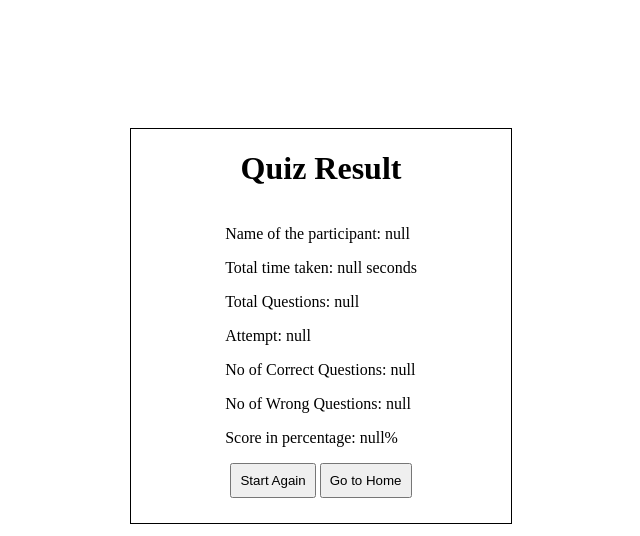
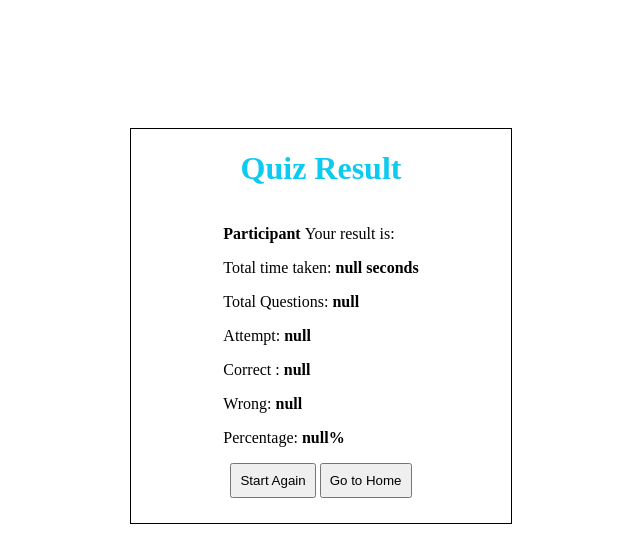
Before and after one commit to meTusharsirswa/Quiz-assignment, a plain HTML site: page result.html in a window 1280 px wide. Shown: the whole page, without its empty margins (319-959 px from the left). Drawn offline with Linux system fonts and the light colour scheme.

Commit message:
some changes

```diff
--- a/result.html
+++ b/result.html
@@ -21,6 +21,9 @@
       padding: 8px;
       cursor: pointer;
     }
+    h1{
+      color: #0dcaf0;;
+    }
   </style>
   <body>
     <div class="container">
--- a/script/result.js
+++ b/script/result.js
@@ -1,6 +1,9 @@
 window.onload = function() {
     // Retrieve result details from localStorage
     var participantName = localStorage.getItem('userName');
+    if (!participantName) {
+        participantName = "Participant"; // Assign default name
+    }
     var totalTimeTaken = localStorage.getItem('totalTimeTaken');
     var totalQuestions = localStorage.getItem('totalQuestions');
     var attempts = localStorage.getItem('attempts');
@@ -12,13 +15,13 @@ window.onload = function() {
     // Display result details
     var resultDetails = document.getElementById('resultDetails');
     resultDetails.innerHTML = `
-        <p>Name of the participant: ${participantName}</p>
-        <p>Total time taken: ${totalTimeTaken} seconds</p>
-        <p>Total Questions: ${totalQuestions}</p>
-        <p>Attempt: ${attempts}</p>
-        <p>No of Correct Questions: ${correctQuestions}</p>
-        <p>No of Wrong Questions: ${wrongQuestions}</p>
-        <p>Score in percentage: ${scorePercentage}%</p>
+        <p> <strong>${participantName} </strong> Your result is:</p>
+        <p>Total time taken: <strong>${totalTimeTaken} seconds </strong></p>
+        <p>Total Questions: <strong>${totalQuestions} </strong></p>
+        <p>Attempt: <strong> ${attempts} </strong></p>
+        <p> Correct : <strong> ${correctQuestions} </strong></p>
+        <p>Wrong: <strong> ${wrongQuestions} </strong></p>
+        <p>Percentage:<strong> ${scorePercentage}% </strong></p>
     `;
 
     // Button event listeners
```
